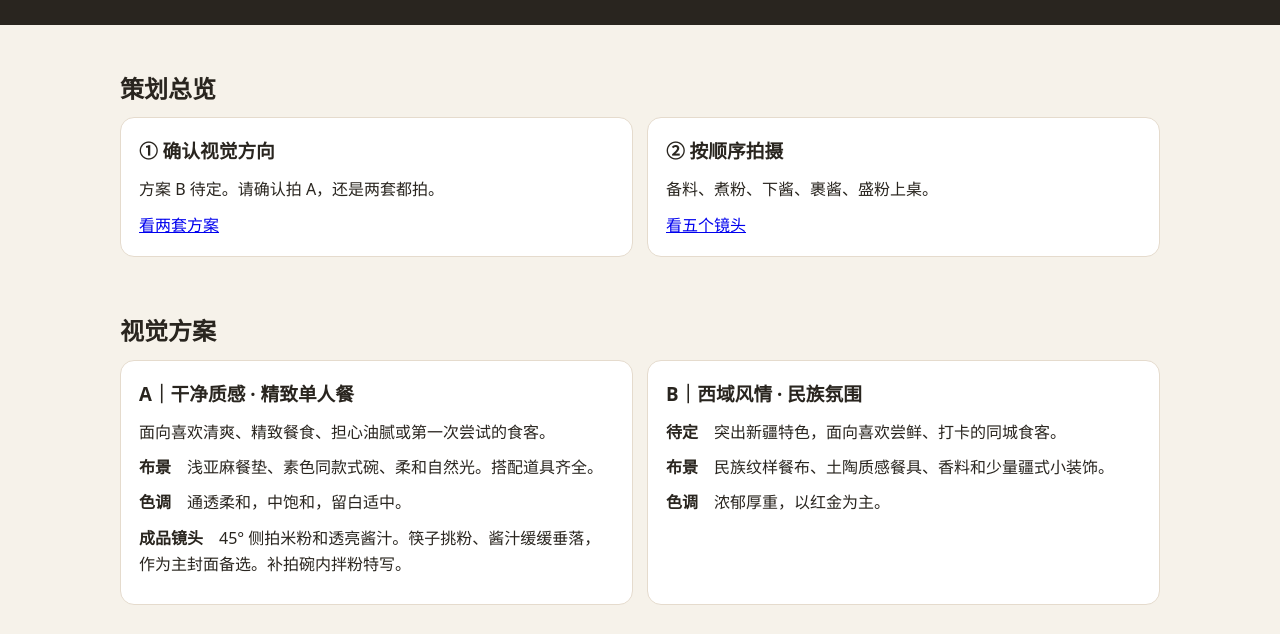
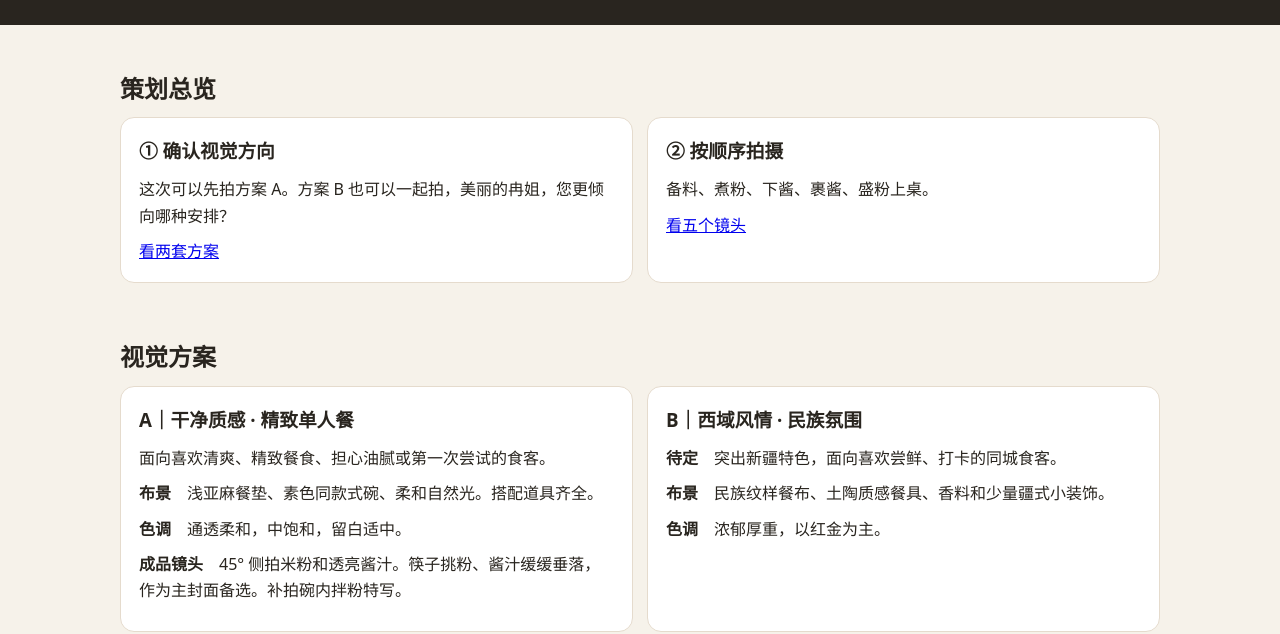
Before and after one commit to mingzeli0426-debug/creative-resume, a plain HTML site: page rice-noodle-shoot/index.html in a window 1280 px wide. Shown: the part 166-800 px from the top of the page. Drawn offline with Linux system fonts and the light colour scheme.

Commit message:
Use approved client wording in shooting overview

```diff
--- a/rice-noodle-shoot/index.html
+++ b/rice-noodle-shoot/index.html
@@ -1,7 +1,7 @@
 <!doctype html><html lang="zh-CN"><meta charset="utf-8"><meta name="viewport" content="width=device-width,initial-scale=1"><title>新疆炒米粉拍摄工作台</title><style>
 *{box-sizing:border-box}body{margin:0;background:#f6f2ea;color:#29251f;font:16px/1.65 system-ui,sans-serif}header{background:#29251f;color:#fff;padding:28px max(5%,calc((100% - 1080px)/2))}h1{margin:0;font-size:clamp(25px,5vw,40px)}nav{display:flex;gap:12px;flex-wrap:wrap;margin-top:16px}nav a{color:#f5cc9b}main{max-width:1080px;margin:auto;padding:20px}section{margin:24px 0 42px}article,form{padding:18px;background:#fff;border:1px solid #e5dbcd;border-radius:14px;margin-bottom:12px}h2,h3,p{margin:0 0 9px}.grid{display:grid;grid-template-columns:repeat(auto-fit,minmax(min(290px,100%),1fr));gap:14px}.gallery{grid-template-columns:repeat(auto-fill,minmax(180px,1fr))}figure{margin:0;background:white;padding:8px;border-radius:10px}img{width:100%;aspect-ratio:4/3;object-fit:contain;background:#eee9e0}button,select,input,textarea{font:inherit;padding:6px 10px;border:1px solid #b8a996;border-radius:7px;background:white;color:inherit}button{cursor:pointer}textarea{width:100%;min-height:75px}label{display:block;margin:8px 0}small{color:#6d5945}.bar{display:flex;gap:10px;flex-wrap:wrap}summary{cursor:pointer}body.client .internal{display:none}@media print{.internal,nav,button{display:none!important}article,figure{break-inside:avoid}header{background:white;color:black}}
 .gallery{grid-template-columns:repeat(auto-fit,minmax(min(155px,100%),1fr))}.gallery img{aspect-ratio:3/4;display:block;border-radius:6px}.gallery figcaption{padding:6px 2px;font-size:14px}</style><header><div>抖音本地推 / 同城信息流 · 9:16 竖版</div><h1>新疆炒米粉拍摄工作台</h1><nav><a href="#home">策划总览</a><a href="#visual">视觉方案</a><a href="#shots">流程镜头</a><a href="#refs">参考图</a></nav></header><main>
-<section id="home"><h2>策划总览</h2><div class="grid"><article><h3>① 确认视觉方向</h3><p>方案 B 待定。请确认拍 A，还是两套都拍。</p><a href="#visual">看两套方案</a></article><article><h3>② 按顺序拍摄</h3><p>备料、煮粉、下酱、裹酱、盛粉上桌。</p><p id="progress" class="internal"></p><a href="#shots">看五个镜头</a></article></div></section>
+<section id="home"><h2>策划总览</h2><div class="grid"><article><h3>① 确认视觉方向</h3><p>这次可以先拍方案 A。方案 B 也可以一起拍，美丽的冉姐，您更倾向哪种安排？</p><a href="#visual">看两套方案</a></article><article><h3>② 按顺序拍摄</h3><p>备料、煮粉、下酱、裹酱、盛粉上桌。</p><p id="progress" class="internal"></p><a href="#shots">看五个镜头</a></article></div></section>
 <section id="visual"><h2>视觉方案</h2><div class="grid"><article><h3>A｜干净质感 · 精致单人餐</h3><p>面向喜欢清爽、精致餐食、担心油腻或第一次尝试的食客。</p><p><b>布景</b>　浅亚麻餐垫、素色同款式碗、柔和自然光。搭配道具齐全。</p><p><b>色调</b>　通透柔和，中饱和，留白适中。</p><p><b>成品镜头</b>　45° 侧拍米粉和透亮酱汁。筷子挑粉、酱汁缓缓垂落，作为主封面备选。补拍碗内拌粉特写。</p></article><article><h3>B｜西域风情 · 民族氛围</h3><p><b>待定</b>　突出新疆特色，面向喜欢尝鲜、打卡的同城食客。</p><p><b>布景</b>　民族纹样餐布、土陶质感餐具、香料和少量疆式小装饰。</p><p><b>色调</b>　浓郁厚重，以红金为主。</p></article></div></section>
 <section id="shots"><h2>制作流程镜头</h2><article><h3>01｜备料</h3><p>整齐摆放芹菜、肉、干辣椒和秘制酱料，拍一组静物空镜。</p></article><article><h3>02｜煮米粉</h3><p>捞起米粉，特写拍下粉条挂水珠的瞬间。</p></article><article><h3>03｜下酱料</h3><p>拍酱料入锅、小火炒化，保留油亮光泽。</p></article><article><h3>04｜调粉裹酱</h3><p>用锅铲慢慢推拌，拍米粉裹满酱汁。</p></article><article><h3>05｜盛粉上桌</h3><p>拍米粉顺锅铲滑入碗中，以成品画面收尾。</p></article></section>
 <section id="refs"><h2>参考图画册</h2><h3 id="refs-a">A｜干净质感 · 拍摄参考</h3><p>参考构图、光线与动作。点击图片可查看大图。</p><div id="gallery" class="grid gallery">
```
